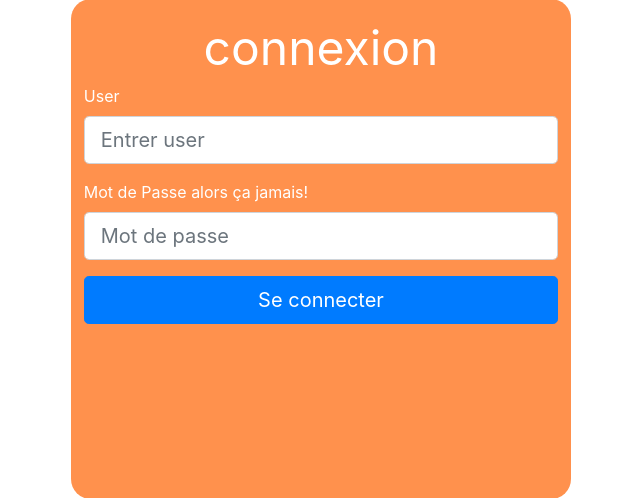
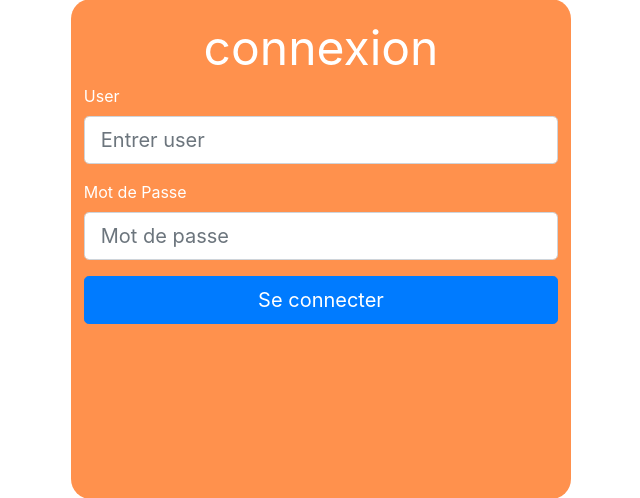
Before and after one commit to ClementLegros/PPE-2BTSSIO, a PHP site: page /Identification.php in a window 1280 px wide. Shown: the part 129-627 px from the top of the page, without its empty margins (319-959 px from the left). Run offline with PHP 8.4, Linux system fonts and the light colour scheme.

Commit message:
zetetzaetezet

```diff
--- a/PPE calvin/Identification.php
+++ b/PPE calvin/Identification.php
@@ -30,7 +30,7 @@ include ("fonctions.php");
           <input type="text" name="user" class="form-control form-control-lg" id="exampleInput"  placeholder="Entrer user">
         </div>
         <div class="form-group" id="motdepasse">
-          <label style="color: white" for="exampleInputPassword1">Mot de Passe alors ça jamais!</label>
+          <label style="color: white" for="exampleInputPassword1">Mot de Passe</label>
           <input type="password" name="mdp" class="form-control form-control-lg" id="exampleInputPassword1" placeholder="Mot de passe">
         </div>
       <button type="submit" class="btn btn-primary btn-lg btn-block" >Se connecter</button>
--- a/PPE calvin/deconnexion.php
+++ /dev/null
@@ -1,3 +0,0 @@
-<?php
-
-?>
--- a/PPE calvin/trt_login.php
+++ b/PPE calvin/trt_login.php
@@ -18,11 +18,11 @@ if($ligne = mysqli_fetch_assoc($res))
 		$_SESSION['ADRESSEMAIL'] = $ligne['ADRESSEMAIL'];
 		$_SESSION['NOTELCOMPTE'] = $ligne['NOTELCOMPTE'];
 		$_SESSION['TYPEPROFIL'] = $ligne['TYPEPROFIL'];
-		header('Location: accueil.php');
+		header("Location: accueil.php");
 		mysqli_close();
 
 }
 else
 	echo "Erreur";
-header('Refresh: 100; index.php');
+header('Refresh:3 ; index.php');
 ?>
```
